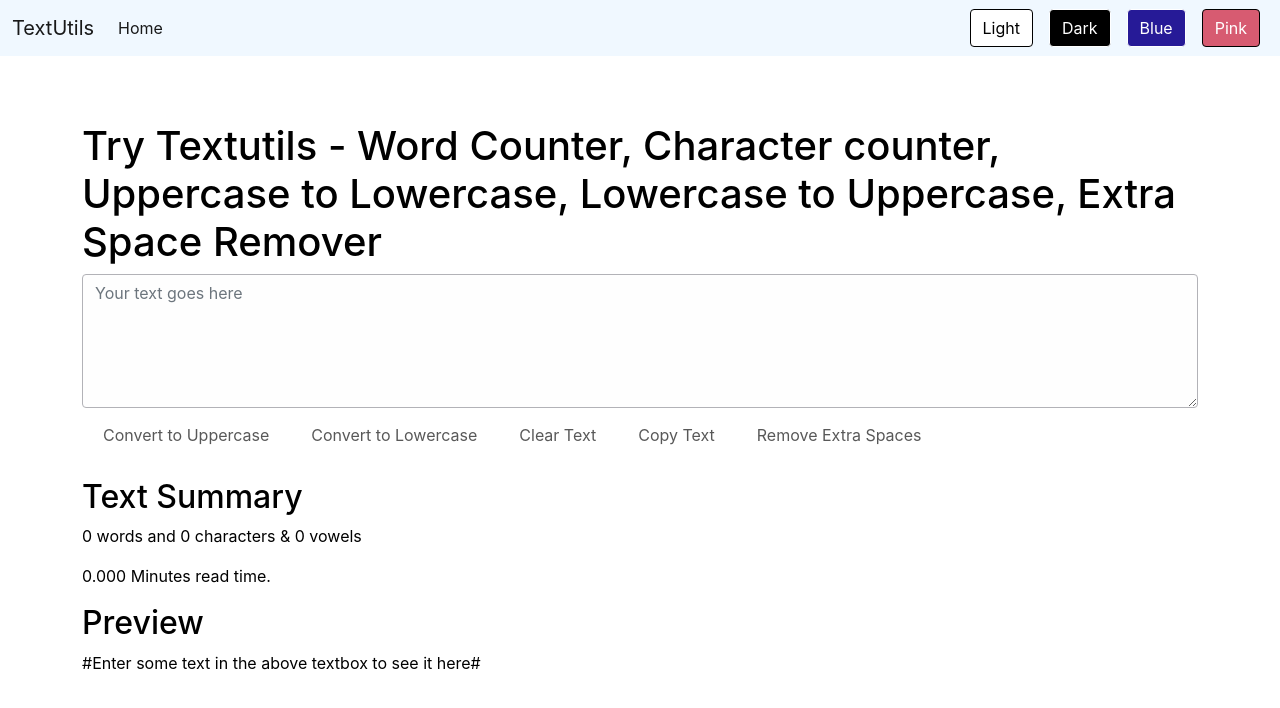
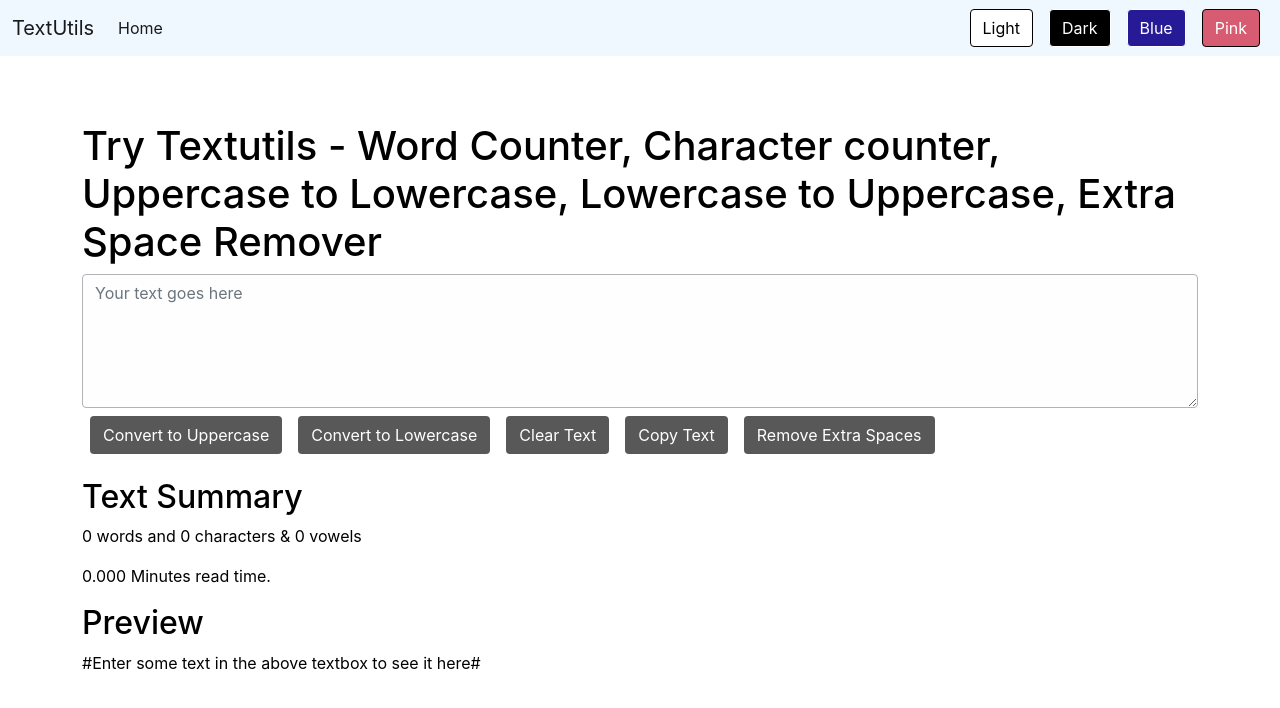
Before and after one commit to hamza-1605/TextUtils, a React (Create React App) app: page / in a window 1280 px wide. Shown: the top 708 px of the page. Built offline with nearby package versions, Linux system fonts and the light colour scheme.

Commit message:
Update TextForm.js

```diff
--- a/src/custom_components/TextForm.js
+++ b/src/custom_components/TextForm.js
@@ -79,7 +79,7 @@ export default function TextForm(props) {
 
     const btnTextStyle = () => {
         if( props.mode === 'white'){
-            return { color: 'black' , backgroundColor : props.mode } ;
+            return { color: 'white' , backgroundColor : 'black' } ;
         }
         else{
             return { color: 'white' , backgroundColor : props.mode } ;
```
